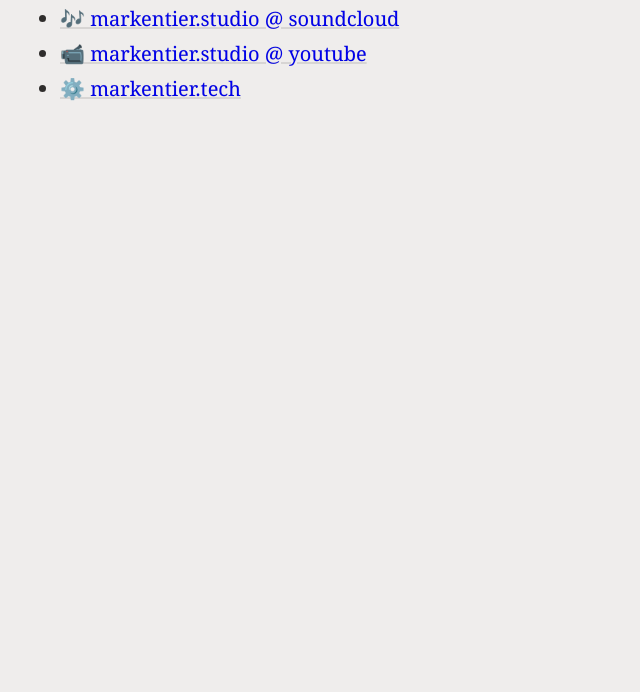
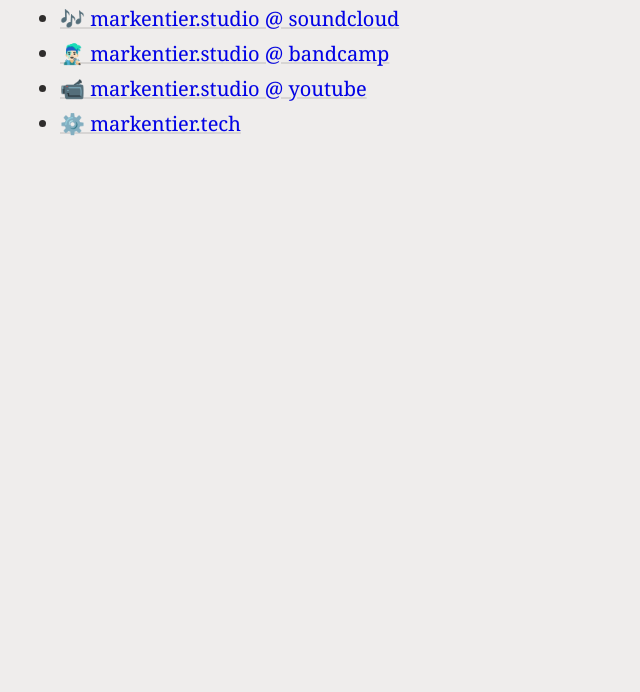
Before and after one commit to markentier/markentier.studio, a plain HTML site: page public/index.html in a window 1280 px wide. Shown: the part 108-800 px from the top of the page, without its empty margins (0-640 px from the left). Drawn offline with Linux system fonts and the light colour scheme.

Commit message:
Add bandcamp link

```diff
--- a/public/index.html
+++ b/public/index.html
@@ -35,6 +35,7 @@
   <h1>markentier.studio</h1>
   <ul>
     <li><a href="/soundcloud">🎶 markentier.studio @ soundcloud</a></li>
+    <li><a href="/bandcamp">👨🏻‍🎤 markentier.studio @ bandcamp</a></li>
     <li><a href="/youtube">📹 markentier.studio @ youtube</a></li>
     <li><a href="/tech">⚙️ markentier.tech</a></li>
   </ul>
```
